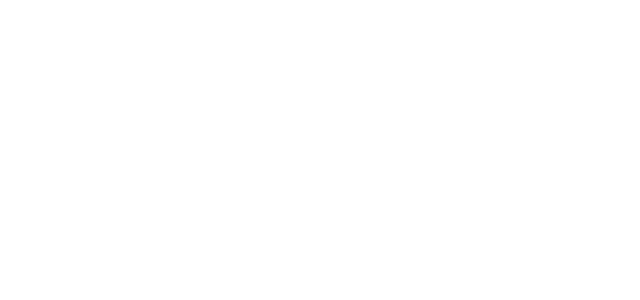
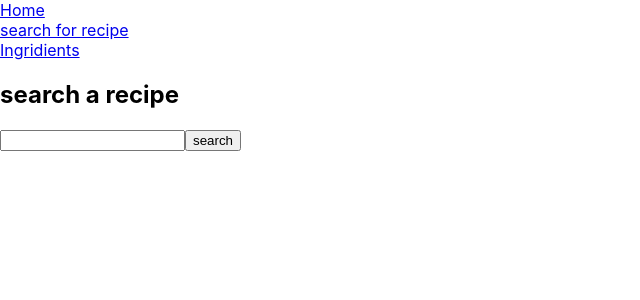
Before and after one commit to tomaspalica/recipe-book, a React (Create React App) app: page /recipebook/search in a window 1280 px wide. Shown: the top 300 px of the page, without its empty margins (0-640 px from the left). Built offline with nearby package versions, Linux system fonts and the light colour scheme.

Commit message:
add recipeSearch and components
i have added components for search page, navigation through Routes and fetch from api to get recipes by name

```diff
--- a/package.json
+++ b/package.json
@@ -6,6 +6,7 @@
     "@testing-library/jest-dom": "^5.17.0",
     "@testing-library/react": "^13.4.0",
     "@testing-library/user-event": "^13.5.0",
+    "axios": "^1.6.7",
     "react": "^18.2.0",
     "react-dom": "^18.2.0",
     "react-router-dom": "^6.22.2",
--- a/public/index.html
+++ b/public/index.html
@@ -24,20 +24,7 @@
       work correctly both with client-side routing and a non-root public URL.
       Learn how to configure a non-root public URL by running `npm run build`.
     -->
-    <title>React App</title>
+    <title>RecipeBook</title>
   </head>
-  <body>
-    <noscript>You need to enable JavaScript to run this app.</noscript>
-    <div id="root"></div>
-    <!--
-      This HTML file is a template.
-      If you open it directly in the browser, you will see an empty page.
-
-      You can add webfonts, meta tags, or analytics to this file.
-      The build step will place the bundled scripts into the <body> tag.
-
-      To begin the development, run `npm start` or `yarn start`.
-      To create a production bundle, use `npm run build` or `yarn build`.
-    -->
-  </body>
+  <body id="root"></body>
 </html>
--- a/src/App.jsx
+++ b/src/App.jsx
@@ -1,24 +1,17 @@
-import logo from './logo.svg';
-import './App.css';
-
+import logo from "./logo.svg";
+import "./App.css";
+import { Route, Routes } from "react-router-dom";
+import { SharedLayout } from "./components/SharedLayout";
+import { SearchPage } from "./pages/SearchPage";
+import { IngridientSearch } from "./pages/IngridientSearch";
 function App() {
   return (
-    <div className="App">
-      <header className="App-header">
-        <img src={logo} className="App-logo" alt="logo" />
-        <p>
-          Edit <code>src/App.js</code> and save to reload.
-        </p>
-        <a
-          className="App-link"
-          href="https://reactjs.org"
-          target="_blank"
-          rel="noopener noreferrer"
-        >
-          Learn React
-        </a>
-      </header>
-    </div>
+    <Routes>
+      <Route path="/" element={<SharedLayout />}>
+        <Route path="search" element={<SearchPage />} />
+        <Route path="ingridients" element={<IngridientSearch />} />
+      </Route>
+    </Routes>
   );
 }
 
--- /dev/null
+++ b/src/apiFetch/Api.js
@@ -0,0 +1,11 @@
+import axios from "axios";
+
+const key = process.env.REACT_APP_API_KEY;
+axios.defaults.baseURL = "https://api.spoonacular.com";
+export const fetchRecipes = async (meal) => {
+  console.log(process.env);
+  const respone = await axios.get(
+    `https://api.spoonacular.com/recipes/complexSearch?query=${meal}&apiKey=${key}`
+  );
+  return respone;
+};
--- /dev/null
+++ b/src/components/SearchForm.jsx
@@ -0,0 +1,41 @@
+import { useEffect, useState } from "react";
+import { fetchRecipes } from "../apiFetch/Api";
+import { useSearchParams } from "react-router-dom";
+import { SearchList } from "./SearchList";
+export const SearchForm = () => {
+  const [recipeList, setRecipeList] = useState([]);
+  const [searchParams, setSearchParams] = useSearchParams();
+  const query = searchParams.get("query");
+  useEffect(() => {
+    if (query === "" || query === null) {
+      setRecipeList([]);
+      return;
+    }
+    const fetchData = async () => {
+      try {
+        const response = await fetchRecipes(query);
+        setRecipeList(response.data.results);
+
+      } catch (error) {
+        console.log(error);
+      }
+    };
+    fetchData();
+  }, [query]);
+
+  const handleSubmit = (e) => {
+    e.preventDefault();
+    const value = e.target.search.value;
+    setSearchParams({ query: value });
+  };
+
+  return (
+    <>
+      <form onSubmit={handleSubmit}>
+        <input type="text" name="search" />
+        <button>search</button>
+      </form>
+      <SearchList recipeList={recipeList}></SearchList>
+    </>
+  );
+};
--- /dev/null
+++ b/src/components/SearchList.jsx
@@ -0,0 +1,15 @@
+export const SearchList = ({ recipeList }) => {
+  console.log();
+  return (
+    <ul>
+      {recipeList?.map((el) => {
+        return (
+          <li key={el.id}>
+            <img src={el.image} alt={el.title} />
+            {el.title}
+          </li>
+        );
+      })}
+    </ul>
+  );
+};
--- /dev/null
+++ b/src/components/SharedLayout.jsx
@@ -0,0 +1,18 @@
+import { Link } from "react-router-dom";
+import { Outlet } from "react-router-dom";
+export const SharedLayout = () => {
+  return (
+    <>
+      <header>
+        <nav>
+          <Link to="/">Home</Link>
+          <br></br>
+          <Link to="/search">search for recipe</Link>
+          <br/>
+          <Link to="/ingridients">Ingridients</Link>
+        </nav>
+      </header>
+      <Outlet />
+    </>
+  );
+};
--- a/src/index.js
+++ b/src/index.js
@@ -7,7 +7,7 @@
 const root = ReactDOM.createRoot(document.getElementById("root"));
 root.render(
   <React.StrictMode>
-    <BrowserRouter basename="/recipe-book">
+    <BrowserRouter basename="/recipebook">
       <App />
     </BrowserRouter>
   </React.StrictMode>
--- /dev/null
+++ b/src/pages/IngridientSearch.jsx
@@ -0,0 +1,10 @@
+export const IngridientSearch = () => {
+  return (
+    <main>
+      <h2>Ingridient Search</h2>
+      <p>you can search for a meal by what you have in a fridge</p>
+      <input></input>
+      <button>search</button>
+    </main>
+  );
+};
--- /dev/null
+++ b/src/pages/SearchPage.jsx
@@ -0,0 +1,11 @@
+import { SearchForm } from "../components/SearchForm.jsx";
+
+export const SearchPage = () => {
+
+  return (
+    <main>
+      <h2>search a recipe</h2>
+      <SearchForm></SearchForm>
+    </main>
+  );
+};
```
Also changed, not shown: 2 other files (tests, documents, lock files or other folders).
